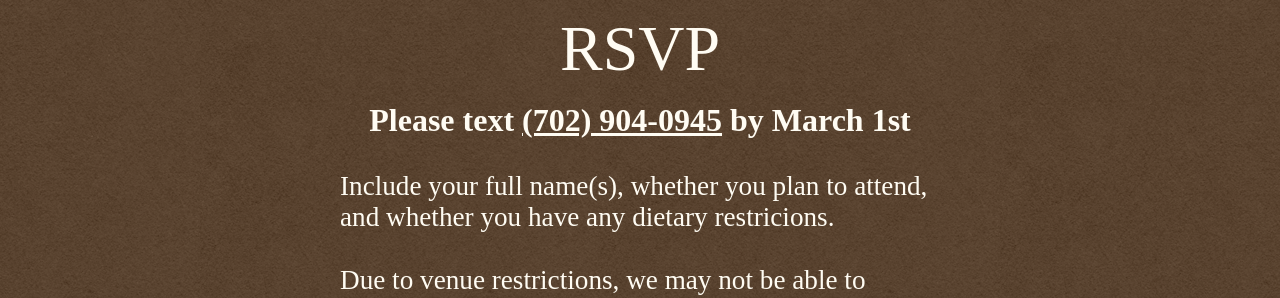
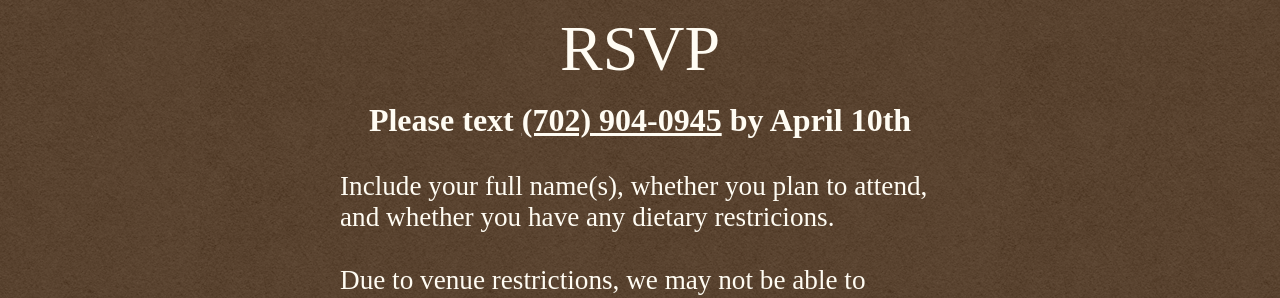
Before and after one commit to ramessey/ramessey.github.io, a Jekyll site: the page reception.html, which Jekyll copies as it is, in a window 1280 px wide and 900 px high, scrolled down 2800 px. Shown: the part 158-456 px from the top of the window. Built offline with Jekyll 4.4.1, drawn with Linux system fonts in a browser that asks for light colours; some web fonts are replaced.

Commit message:
Update RSVP deadline to April 10th

```diff
--- a/reception.html
+++ b/reception.html
@@ -239,7 +239,7 @@
   <section id="rsvp" style="background: var(--rsvp-bg);">
     <div class="content">
       <h1>RSVP</h1>
-      <h2>Please text <a href="tel:7029040945">(702) 904-0945</a> by March 1st</h2>
+      <h2>Please text <a href="tel:7029040945">(702) 904-0945</a> by April 10th</h2>
       <p></p>
       <p class="details">Include your full name(s), whether you plan to attend, and whether you have any dietary restricions.</p>
       <p class="details">Due to venue restrictions, we may not be able to accommodate plus ones. We will make our final determination after the RSVP deadline, please confirm your attendance so we can save you a seat!</p>
```
